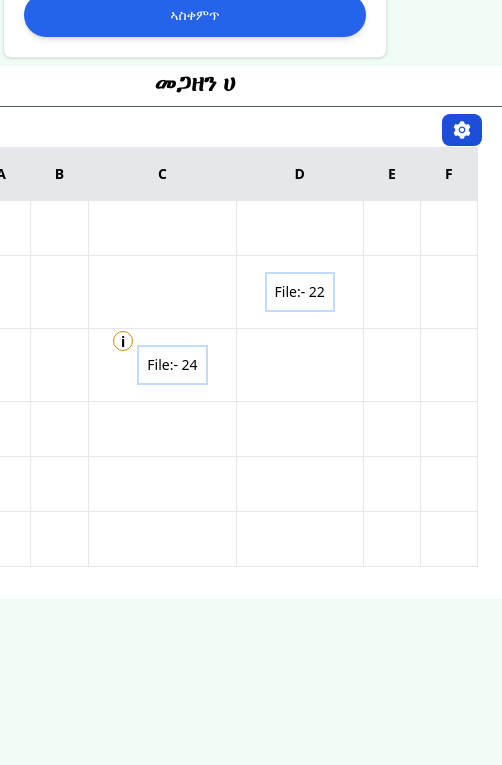
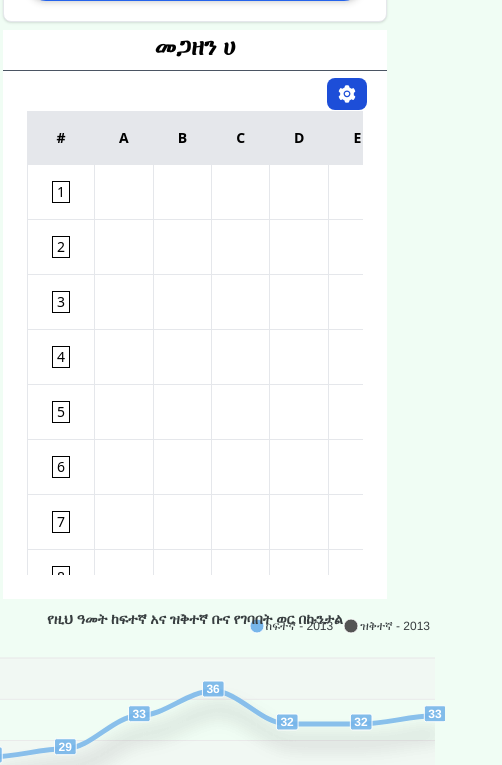
Before and after one commit to yadber/gujicoffeetasktracker, a React (Create React App) app: page /task/task1 in a window 390 px wide. Shown: the part 648-1413 px from the top of the page, 502 px wide, since content can reach past the window. Before the commit the page ends 1295 px from the top, so only its background shows below. Built offline with nearby package versions, Linux system fonts and the light colour scheme; no server answers; the database is empty.

Commit message:
working on the magazen for small screen

```diff
--- a/src/components/Header.js
+++ b/src/components/Header.js
@@ -17,7 +17,7 @@ export default function Header({theme, onThemeClick}) {
 
 
     return (
-    <div className={`${theme ? "bg-white" : "bg-gray-600"} border-b shadow-lg sticky top-0 z-40`}>
+    <div className={`${theme ? "bg-white" : "bg-gray-600"} border-b shadow-lg sticky top-0 z-40 w-[24rem] lg:w-full md:w-full sm:w-full`}>
         <header className='flex justify-between items-center px-3 max-w-7xl mx-auto'>
             <div>
                 <img src={gujiCoffee}
--- a/src/components/TaskHeader.js
+++ b/src/components/TaskHeader.js
@@ -13,7 +13,7 @@ function pathMathRoute(route) {
     }
 }
 return (
-    <div className='text-center bg-green-50 border-b shadow-lg sticky top-[3rem] z-50'>
+    <div className='text-center bg-green-50 border-b shadow-lg sticky top-[3rem] z-50 w-[24rem] lg:w-full md:w-full sm:w-full'>
         <header>
             <ul className='flex justify-between items-centers px-3 max-w-4xl mx-auto'>
                 <li className= {classNameForLiComponent + `${pathMathRoute("/task/task1") ? " border-b-red-500 font-bold": ""}`}
--- a/src/components/megazenComp/Megazen.js
+++ b/src/components/megazenComp/Megazen.js
@@ -2,98 +2,98 @@ import TableHead from "./TableHead";
 import TableBody from "./TableBody";
 import MegazenSetting from "./MegazenSetting";
 import { useState, useEffect } from "react";
-
 import { Timestamp } from "firebase/firestore";
 
 export default function Megazen({
   saveSetting,
   megazenSettingRow,
   megazenSettingColumn,
-  arrayOfallData,
-  clickDetailStatusChanger
+  clickDetailStatusChanger,
+  arrayOfallData
 }) {
   const currentTimestamp = Timestamp.fromDate(new Date());
 
   const [timeToLoad, setTimeToLoad] = useState(false);
-  // const locationAndMessageArray = arrayOfallData;
-  const locationAndMessageArray = [
-    {
-      GINNumber: "2121",
-      customerName: "yadesa",
-      date: "2023-05-11",
-      fileNumber: "24",
-      filteredWeight: "1000",
-      column: "C",
-      row : "3",
-      numberPlate: "PL-2033",
-      productLevel: "level-1",
-      productResident: "Bule Hora",
-      productType: "Normal",
-      providerName: "Yadesa Berchu",
-      receiverName: "Burkitu Berchu",
-      sackQuantity: "120",
-      singleWeight: "1000",
-      totalWeight: "2000",
-      timestamp : "1684649289"
-    },
-    {
-      GINNumber: "2122",
-      customerName: "yadesa",
-      date: "2023-05-11",
-      fileNumber: "22",
-      filteredWeight: "1000",
-      column: "D",
-      row : "2",
-      numberPlate: "PL-2033",
-      productLevel: "level-1",
-      productResident: "Bule Hora",
-      productType: "Normal",
-      providerName: "Yadesa Berchu",
-      receiverName: "Burkitu Berchu",
-      sackQuantity: "140",
-      singleWeight: "1000",
-      totalWeight: "2000",
-     timestamp : "1683958089"
-    },
-  ];
+  // data from firebase
+  const locationAndMessageArray = arrayOfallData;
+
+  // simple data for testing
+  // const locationAndMessageArray = [
+  //   {
+  //     GINNumber: "2121",
+  //     customerName: "yadesa",
+  //     date: "2023-05-11",
+  //     fileNumber: "24",
+  //     filteredWeight: "1000",
+  //     column: "C",
+  //     row : "3",
+  //     numberPlate: "PL-2033",
+  //     productLevel: "level-1",
+  //     productResident: "Bule Hora",
+  //     productType: "Normal",
+  //     providerName: "Yadesa Berchu",
+  //     receiverName: "Burkitu Berchu",
+  //     sackQuantity: "120",
+  //     singleWeight: "1000",
+  //     totalWeight: "2000",
+  //     timestamp : "1684649289"
+  //   },
+  //   {
+  //     GINNumber: "2122",
+  //     customerName: "yadesa",
+  //     date: "2023-05-11",
+  //     fileNumber: "22",
+  //     filteredWeight: "1000",
+  //     column: "D",
+  //     row : "2",
+  //     numberPlate: "PL-2033",
+  //     productLevel: "level-1",
+  //     productResident: "Bule Hora",
+  //     productType: "Normal",
+  //     providerName: "Yadesa Berchu",
+  //     receiverName: "Burkitu Berchu",
+  //     sackQuantity: "140",
+  //     singleWeight: "1000",
+  //     totalWeight: "2000",
+  //    timestamp : "1683958089"
+  //   },
+  // ];
+  //some gap to affect the table while the data is retrieved
   useEffect(() => {
     setTimeout(() => {
       setTimeToLoad(true);
-    }, 10);
+    }, 100);
   }, []);
 
   const numberMegazenRow = Number(megazenSettingColumn);
   const numberMegazenColumn = Number(megazenSettingRow);
-  const ArrayOFLettersRow = [],
-    ArrayOFLettersColumn = [];
+  const ArrayOFLettersRow = [], ArrayOFLettersColumn = [];
+  // stores character in the array
   for (let i = 0; i < numberMegazenRow; i++) {
     ArrayOFLettersRow.push(String.fromCharCode("A".charCodeAt() + i));
   }
+  // stores Numbers in the array
   for (let i = 1; i < numberMegazenColumn + 1; i++) {
     ArrayOFLettersColumn.push(i);
   }
-
+  // set upping some information on the megazen table
   function locationPlacement(place, text,timestamp, sackQuantity) {
-
     let elementUpper = document.getElementById(place+"upper");
     let elementBottom = document.getElementById(place+"bottom");
-
     if(sackQuantity < 140 ){
       elementUpper.innerHTML ='i'
     }
-
-
-
     let difference = currentTimestamp - timestamp;
     let daysDifference = Math.floor(difference / 60 / 60 / 24);
     document.getElementById(place).innerHTML = text ?`File:- ${text}` : "text";
 
-    if (daysDifference < 5) {
+    if (daysDifference < 7) {
       elementBottom.innerHTML = "N"
     }
   }
 
   return (
+    // megazen design for both big and small screens
     <div className="bg-white">
       <h5 className="text-center text-2xl font-bold">መጋዘን ሀ</h5>
       <div className="flex items-center my-2 before:border-t  before:flex-1 border-1 before:border-gray-600 after:border-t  after:flex-1 after:border-gray-600"></div>
@@ -103,7 +103,7 @@ export default function Megazen({
         megazenSettingColumn={megazenSettingColumn}
       />
 
-      <div className="flex flex-col px-6 py-6">
+      <div className="flex flex-col px-6 py-6 max-h-[32.5rem] w-[24rem] lg:w-full md:w-full sm:w-[45rem]">
         <div className="overflow-x-auto sm:-mx-6 lg:-mx-8">
           <div className="inline-block min-w-full py-2 sm:px-6 lg:px-8">
             <div className="overflow-hidden">
--- a/src/components/megazenComp/MegazenSetting.js
+++ b/src/components/megazenComp/MegazenSetting.js
@@ -1,6 +1,7 @@
 import React, { useState } from 'react'
 import {AiFillSetting} from "react-icons/ai"
 import TextInput from '../TextInput'
+import {AiFillCloseCircle} from 'react-icons/ai'
 export default function MegazenSetting({saveSetting,megazenSettingRow,megazenSettingColumn}) {
     const [showModal, setShowModal] = useState(false)
   return (
@@ -30,16 +31,12 @@ export default function MegazenSetting({saveSetting,megazenSettingRow,megazenSet
                 <div className="flex items-start justify-between p-5 border-b border-solid border-slate-200 rounded-t">
                     <AiFillSetting className='text-2xl mt-2'/>
                   <h3 className="text-3xl font-semibold">
-                    Megazen Setting
+                    የመጋዘን ሀ መቀያየሪያ
                   </h3>
-                  <button
-                    className="p-1 ml-auto bg-transparent border-0 text-black opacity-5 float-right text-3xl leading-none font-semibold outline-none focus:outline-none"
-                    onClick={() => setShowModal(false)}
-                  >
-                    <span className="bg-transparent text-black opacity-5 h-6 w-6 text-2xl block outline-none focus:outline-none">
-                      ×
-                    </span>
-                  </button>
+                     <div className="h-4 w-4 p-1 ml-5 bg-transparent border-0 text-red-400 opacity-3 float-right text-3xl leading-none font-semibold outline-none focus:outline-none cursor-pointer">
+                        <AiFillCloseCircle onClick={() => setShowModal(false)}/>
+                      </div>
+
                 </div>
                 {/*body*/}
                 <div className="relative p-6 flex-auto">
@@ -49,8 +46,27 @@ export default function MegazenSetting({saveSetting,megazenSettingRow,megazenSet
                     <TextInput placeholder="Row" type="number" min="0" setting="1" name="row"
                     onChange={saveSetting} value={megazenSettingRow} height="40"
                     />
+                  <div className='flex border-yellow-600 border px-10 py-2'>
+
+                   <div className="border h-5 w-5 text-center justify-center align-middle  border-yellow-600 mt-2 rounded-full font-bold text-red-900">
+                      <p className='mt-[-2px] cursor-pointer'>i</p>
+                    </div>
+                    <div className='ml-5 mt-[5px]'>
+                      ኩንታሉ ጉድለት ኣሳይቷል
+                    </div>
+                  </div>
+                  <div className='flex border-red-400 border px-10 py-2 mt-2'>
+
+                  <div className="border h-5 w-5 text-center justify-center align-middle  border-red-400 mt-2 rounded-full font-bold text-red-900">
+                    <p className='mt-[-2px] cursor-pointer'>N</p>
+                  </div>
+                  <div className='ml-5 mt-[5px]'>
+                    አዲስ ገቢ (ክገባ 10 ቀን ያላለፈው)
+                  </div>
+                  </div>
 
                 </div>
+
                 {/*footer*/}
                 <div className="flex items-center justify-end p-6 border-t border-solid border-slate-200 rounded-b">
                   <button
--- a/src/components/megazenComp/TableRow.js
+++ b/src/components/megazenComp/TableRow.js
@@ -37,7 +37,7 @@ export default function TableRow({ location, name, arrayOfallData,clickDetailSta
           <p id={location}></p>
         </div>
 
-        <div className={`${onMouseOver2(location) >=0 && calculateTime(onMouseOver2(location)) <5?"border h-5 w-5 text-center justify-center align-middle mt-[-0.9rem] border-red-400  rounded-full font-bold text-red-900":null}`} id={location+"bottom"}>
+        <div className={`${onMouseOver2(location) >=0 && calculateTime(onMouseOver2(location)) <7?"border h-5 w-5 text-center justify-center align-middle mt-[-0.9rem] border-red-400  rounded-full font-bold text-red-900":null}`} id={location+"bottom"}>
         </div>
 
       </div>
--- /dev/null
+++ b/src/components/task1GeneralReport/TotalPackage.js
@@ -0,0 +1,86 @@
+import React from 'react'
+import Chart from "react-apexcharts";
+
+
+export default function TotalPackage() {
+    const options = {
+        chart: {
+        height: 350,
+        type: 'line',
+        dropShadow: {
+          enabled: true,
+          color: '#000',
+          top: 18,
+          left: 7,
+          blur: 10,
+          opacity: 0.2
+        },
+        toolbar: {
+          show: false
+        }
+      },
+      colors: ['#77B6EA', '#545454'],
+      dataLabels: {
+        enabled: true,
+      },
+      stroke: {
+        curve: 'smooth'
+      },
+      title: {
+        text: 'የዚህ ዓመት ከፍተኛ አና ዝቅተኛ ቡና የገባበት ወር በኩንታል',
+        align: 'center'
+      },
+      grid: {
+        borderColor: '#e7e7e7',
+        row: {
+          colors: ['#f3f3f3', 'transparent'], // takes an array which will be repeated on columns
+          opacity: 0.5
+        },
+      },
+      markers: {
+        size: 1
+      },
+      xaxis: {
+        categories: ['Jan', 'Feb', 'Mar', 'Apr', 'May', 'Jun', 'Jul'],
+        title: {
+          text: 'ወር'
+        }
+      },
+      yaxis: {
+        title: {
+          text: 'የ ኩንታል ብዛት'
+        },
+        min: 5,
+        max: 40
+      },
+      legend: {
+        position: 'top',
+        horizontalAlign: 'right',
+        floating: true,
+        offsetY: -25,
+        offsetX: -5
+      }
+    }
+    const states = [
+            {
+              name: "ከፍተኛ - 2013",
+              data: [28, 29, 33, 36, 32, 32, 33]
+            },
+            {
+              name: "ዝቅተኛ - 2013",
+              data: [12, 11, 14, 18, 17, 13, 13]
+            }
+          ]
+
+
+  return (
+    <div>
+      <Chart
+      options={options}
+      series={states}
+      type="line"
+      width={500}
+      height={400}/>
+    </div>
+  )
+}
--- a/src/task_page/Task1.js
+++ b/src/task_page/Task1.js
@@ -7,6 +7,7 @@ import { AiFillCloseCircle } from "react-icons/ai";
 import TextInput from "../components/TextInput";
 import {collection,doc,getDocs,serverTimestamp,setDoc,Timestamp} from "firebase/firestore";
 import Chart from "react-apexcharts";
+import TotalPackage from "../components/task1GeneralReport/TotalPackage";
 
 export default function Task1() {
  // detailClicked and CilckedData are used when the box of the megazen is clicked and the detail popup appeared
@@ -100,8 +101,8 @@ export default function Task1() {
   } = incomingForm;
 // default megazen size set here, not saved in the database
   const [megazenSetting, setMegazenSetting] = useState({
-    column: "6",
-    row: "6",
+    column: "10",
+    row: "10",
   });
 
   // controlled input apply here
@@ -134,8 +135,10 @@ export default function Task1() {
   }
   return (
     <>
+    {/* this is the task header */}
       <TaskHeader />
-      <div className="flex justify-center flex-wrap  py-12  mx-auto gap-2 flex-grow">
+      {/* this contains the megazen and the New incoming data form */}
+      <div className="flex justify-center flex-wrap  py-3  mx-auto gap-2 flex-grow">
         <div className="">
           <IncomingMegazenForm
             onIncomingSubmit={onIncomingSubmit}
@@ -170,6 +173,10 @@ export default function Task1() {
             clickDetailStatusChanger={clickDetailStatusChanger}
           />
         </div>
+        <div>
+          <TotalPackage/>
+        </div>
+
       </div>
 
       {detailClicked ? (
```
